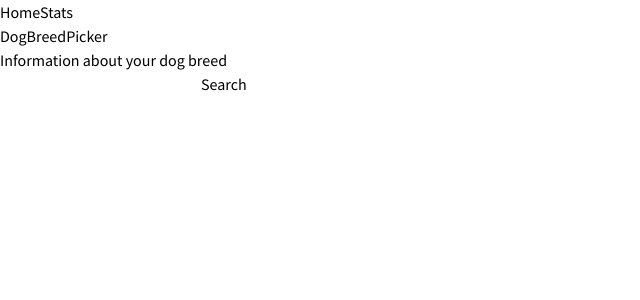
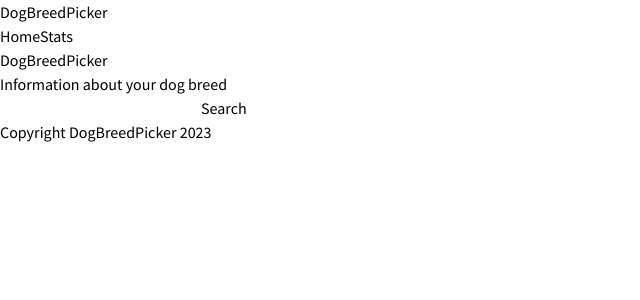
Before and after one commit to antonholmCO/dog-breed-stats, a Vue app: page / in a window 1280 px wide. Shown: the top 300 px of the page, without its empty margins (0-640 px from the left). Built offline with nearby package versions, Linux system fonts and the light colour scheme.

Commit message:
add components to App.vue

```diff
--- a/src/App.vue
+++ b/src/App.vue
@@ -1,16 +1,18 @@
 <script setup>
     import { RouterLink, RouterView } from 'vue-router'
+
+    import Header from "./components/Header.vue"
+    import Footer from "./components/Footer.vue"
 </script>
 
 <template>
-    <header>
-        <nav>
-            <RouterLink to="/">Home</RouterLink>
-            <RouterLink to="/stats">Stats</RouterLink>
-        </nav>
-    </header>
-
-    <RouterView />
+    <Header />
+    <main>
+        <RouterLink to="/">Home</RouterLink>
+        <RouterLink to="/stats">Stats</RouterLink>
+        <RouterView />
+    </main>
+    <Footer />
 </template>
 
 <style scoped>
```
